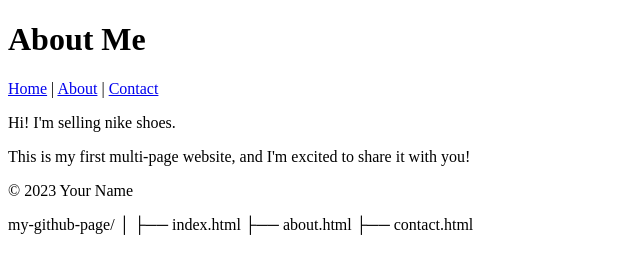
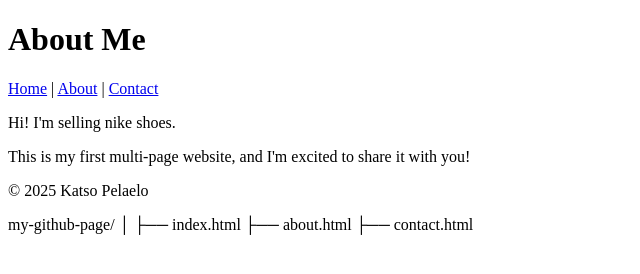
Before and after one commit to bida24-119/flexe-shoe, a plain HTML site: page about.html in a window 1280 px wide. Shown: the full height of the page, 0-640 px from the left. Drawn offline with Linux system fonts and the light colour scheme.

Commit message:
Update about.html

```diff
--- a/about.html
+++ b/about.html
@@ -21,7 +21,7 @@
     </main>
 
     <footer>
-        <p>&copy; 2023 Your Name</p>
+        <p>&copy; 2025 Katso Pelaelo</p>
     </footer>
 </body>
 </html>
```
